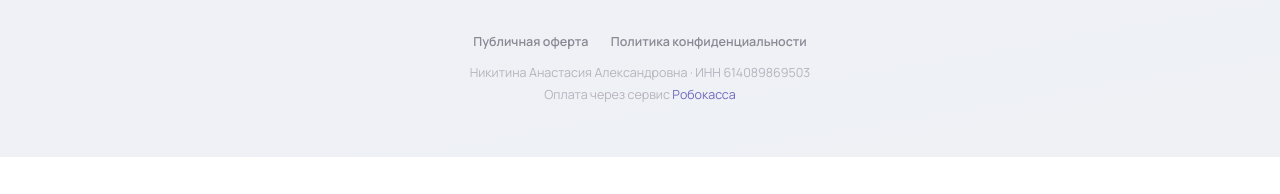
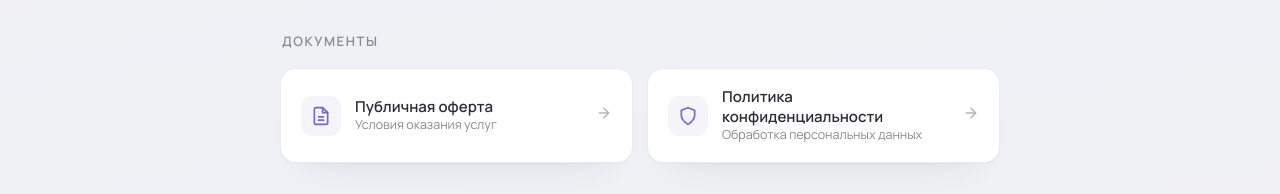
Before and after one commit to nurzhan2/Robokassa, a plain HTML site: page index.html in a window 1280 px wide. Shown: the part 1905-2099 px from the top of the page. Before the commit the page ends 2062 px from the top, so only its background shows below. Drawn offline with nearby package versions, Linux system fonts and the light colour scheme.

Commit message:
Update index.html

```diff
--- a/index.html
+++ b/index.html
@@ -124,6 +124,26 @@
   .req .k{color:var(--muted)}
   .req .v{color:var(--ink);font-weight:500}
 
+  .docs{display:grid;grid-template-columns:1fr 1fr;gap:14px;margin-top:14px}
+  .doclink{
+    display:flex;align-items:center;gap:14px;text-decoration:none;
+    background:var(--card);border:1px solid var(--line);border-radius:16px;padding:18px 20px;
+    box-shadow:0 1px 1px rgba(47,44,55,.03),0 20px 40px -30px rgba(47,44,55,.2);
+    transition:transform .16s ease,box-shadow .25s ease,border-color .2s ease;
+  }
+  .doclink:hover{transform:translateY(-2px);border-color:var(--accent);text-decoration:none;
+    box-shadow:0 1px 1px rgba(47,44,55,.03),0 26px 46px -28px rgba(47,44,55,.3)}
+  .doclink .ic{flex-shrink:0;width:40px;height:40px;border-radius:11px;background:var(--soft);
+    display:grid;place-items:center;color:var(--accent-ink)}
+  .doclink .ic svg{width:20px;height:20px}
+  .doclink .t{display:flex;flex-direction:column;line-height:1.35}
+  .doclink .t b{font-size:15px;font-weight:600;color:var(--ink)}
+  .doclink .t span{font-size:12.5px;color:var(--muted)}
+  .doclink .arr{margin-left:auto;color:var(--faint);transition:transform .16s,color .2s}
+  .doclink:hover .arr{transform:translateX(3px);color:var(--accent)}
+  .doclink .arr svg{width:16px;height:16px}
+  @media (max-width:560px){.docs{grid-template-columns:1fr}}
+
   footer{margin-top:34px;text-align:center;color:var(--faint);font-size:12.5px;line-height:1.8}
   footer .links{margin-bottom:8px}
   footer .links a{color:var(--muted);font-weight:600;margin:0 10px}
@@ -209,10 +229,26 @@
       </div>
     </section>
 
+    <section class="reveal">
+      <div class="sec-title">Документы</div>
+      <div class="docs">
+        <a class="doclink" href="/oferta.html">
+          <span class="ic"><svg viewBox="0 0 24 24" fill="none" stroke="currentColor" stroke-width="2" stroke-linecap="round" stroke-linejoin="round"><path d="M14 2H6a2 2 0 0 0-2 2v16a2 2 0 0 0 2 2h12a2 2 0 0 0 2-2V8z"/><path d="M14 2v6h6M9 13h6M9 17h6"/></svg></span>
+          <span class="t"><b>Публичная оферта</b><span>Условия оказания услуг</span></span>
+          <span class="arr"><svg viewBox="0 0 24 24" fill="none" stroke="currentColor" stroke-width="2.2" stroke-linecap="round" stroke-linejoin="round"><path d="M5 12h14M12 5l7 7-7 7"/></svg></span>
+        </a>
+        <a class="doclink" href="/privacy.html">
+          <span class="ic"><svg viewBox="0 0 24 24" fill="none" stroke="currentColor" stroke-width="2" stroke-linecap="round" stroke-linejoin="round"><path d="M12 2 4 5v6c0 5 3.5 8 8 11 4.5-3 8-6 8-11V5z"/></svg></span>
+          <span class="t"><b>Политика конфиденциальности</b><span>Обработка персональных данных</span></span>
+          <span class="arr"><svg viewBox="0 0 24 24" fill="none" stroke="currentColor" stroke-width="2.2" stroke-linecap="round" stroke-linejoin="round"><path d="M5 12h14M12 5l7 7-7 7"/></svg></span>
+        </a>
+      </div>
+    </section>
+
     <footer class="reveal">
       <div class="links">
         <a href="/oferta.html">Публичная оферта</a>
-        <a href="/privacy">Политика конфиденциальности</a>
+        <a href="/privacy.html">Политика конфиденциальности</a>
       </div>
       Никитина Анастасия Александровна · ИНН 614089869503<br>
       Оплата через сервис <a href="https://robokassa.com" target="_blank" rel="noopener">Робокасса</a>
```
